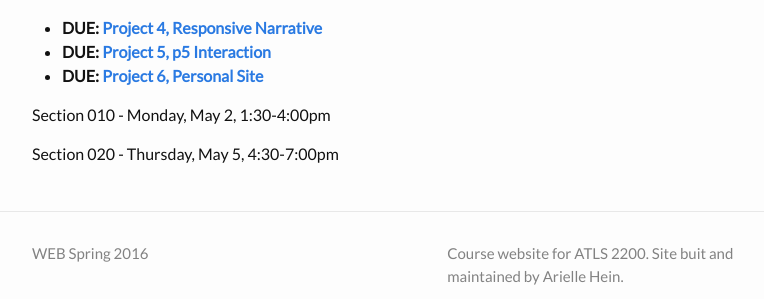
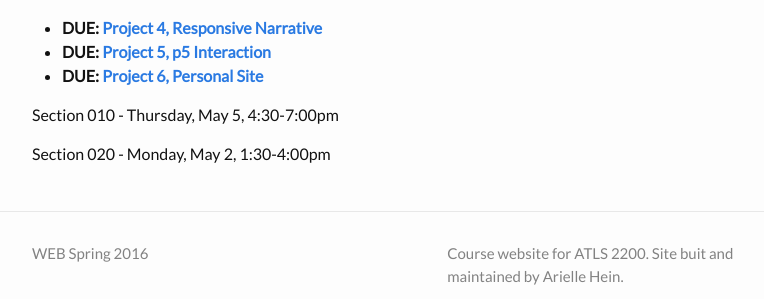
Before and after one commit to coloringchaos/web-spring-16, a Jekyll site: the page built from timeline.md, in a window 1280 px wide and 900 px high, scrolled down 2976 px. Shown: the part 553-852 px from the top of the window, without its empty margins (238-1002 px from the left). Built offline with Jekyll 4.4.1, drawn with Linux system fonts in a browser that asks for light colours.

Commit message:
updating final time

```diff
--- a/timeline.md
+++ b/timeline.md
@@ -145,6 +145,6 @@ Our scheduled final exam time will be used for an in-class critique of your fina
 + **DUE: [Project 5, p5 Interaction ](/web-spring-16/project-5)**
 + **DUE: [Project 6, Personal Site](/web-spring-16/project-6)**
 
-Section 010 - Monday, May 2, 1:30-4:00pm
+Section 010 - Thursday, May 5, 4:30-7:00pm
 
-Section 020 - Thursday, May 5, 4:30-7:00pm
+Section 020 - Monday, May 2, 1:30-4:00pm
```
